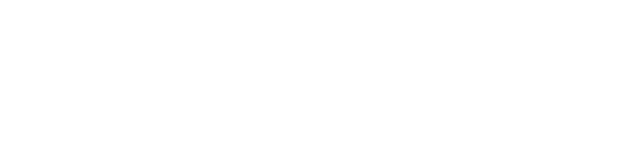
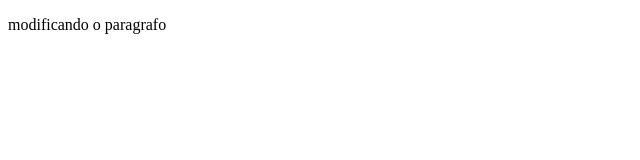
Before and after one commit to jefmaeda/serucecontrol, a plain HTML site: page index.html in a window 1280 px wide. Shown: the whole page, without its empty margins (0-640 px from the left). Drawn offline with Linux system fonts and the light colour scheme.

Commit message:
modifying the paragraph

```diff
--- a/index.html
+++ b/index.html
@@ -8,6 +8,6 @@
     <title>git no VsCode</title>
 </head>
 <body>
-
+    <p>modificando o paragrafo</p>
 </body>
 </html>
```
